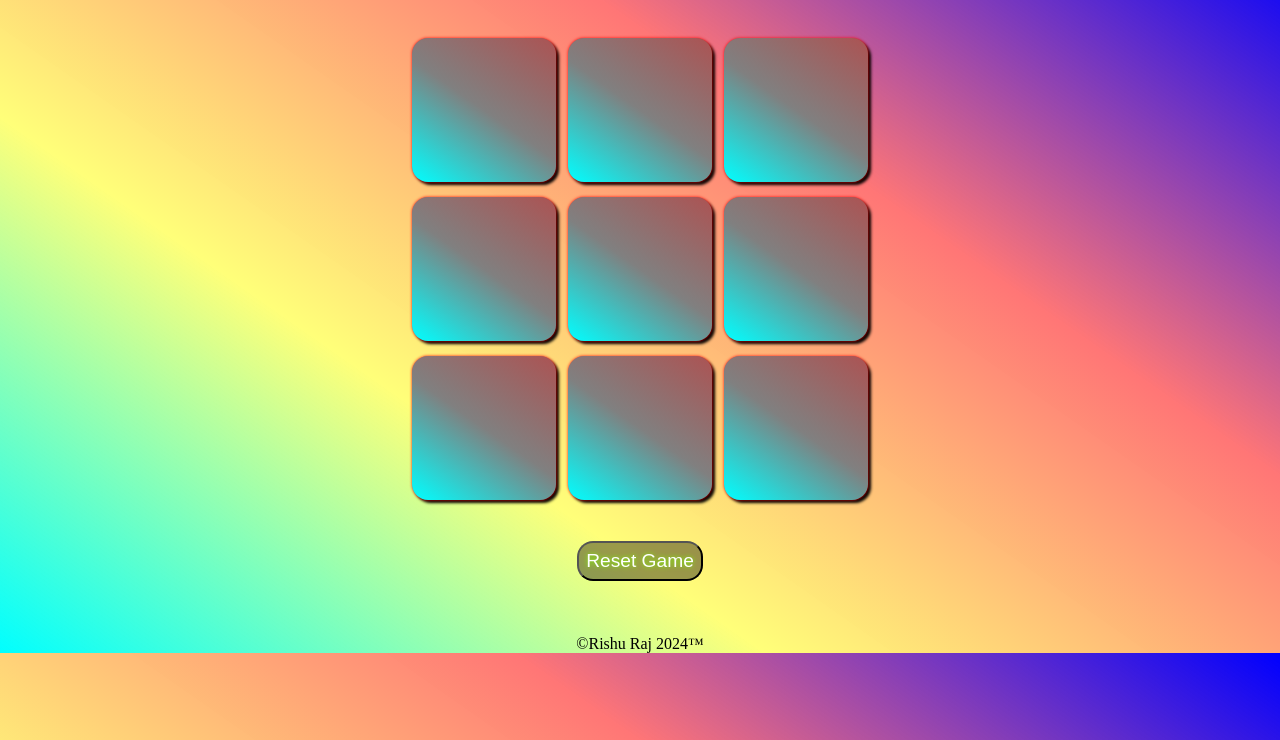
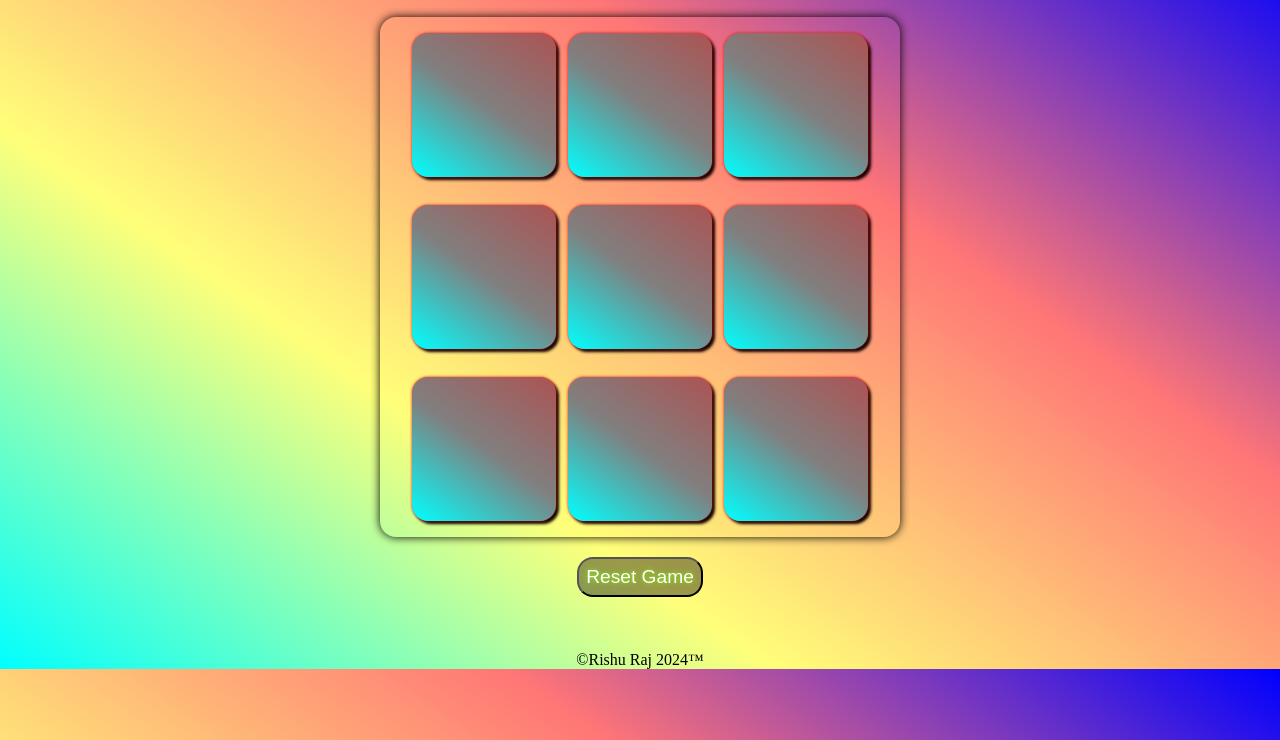
Before and after one commit to Rishu7426/Tic-Tac-Toe-Game, a plain HTML site: page index.html in a window 1280 px wide. Shown: the part 60-800 px from the top of the page. Drawn offline with Linux system fonts and the light colour scheme.

Commit message:
Update style.css

```diff
--- a/style.css
+++ b/style.css
@@ -15,7 +15,7 @@ h1{
   margin-top: 20px;
 }
 .container {
-  height: 68vh;
+  height: 70vh;
   display: flex;
   justify-content: center;
   align-items: center;
@@ -24,14 +24,16 @@ h1{
 .game {
   padding: 8px;
   border-radius: 1rem;
-  height: 60vmin;
-  width: 60vmin;
+  height: 65vmin;
+  width: 65vmin;
   display: flex;
   flex-wrap: wrap;
   justify-content: center;
   align-items: center;
   gap: 1.5vmin;
   border: none;
+  /* background-color: chocolate; */
+  box-shadow: 0px 0px 10px rgb(0, 0, 0);
 }
 
 .box {
```
